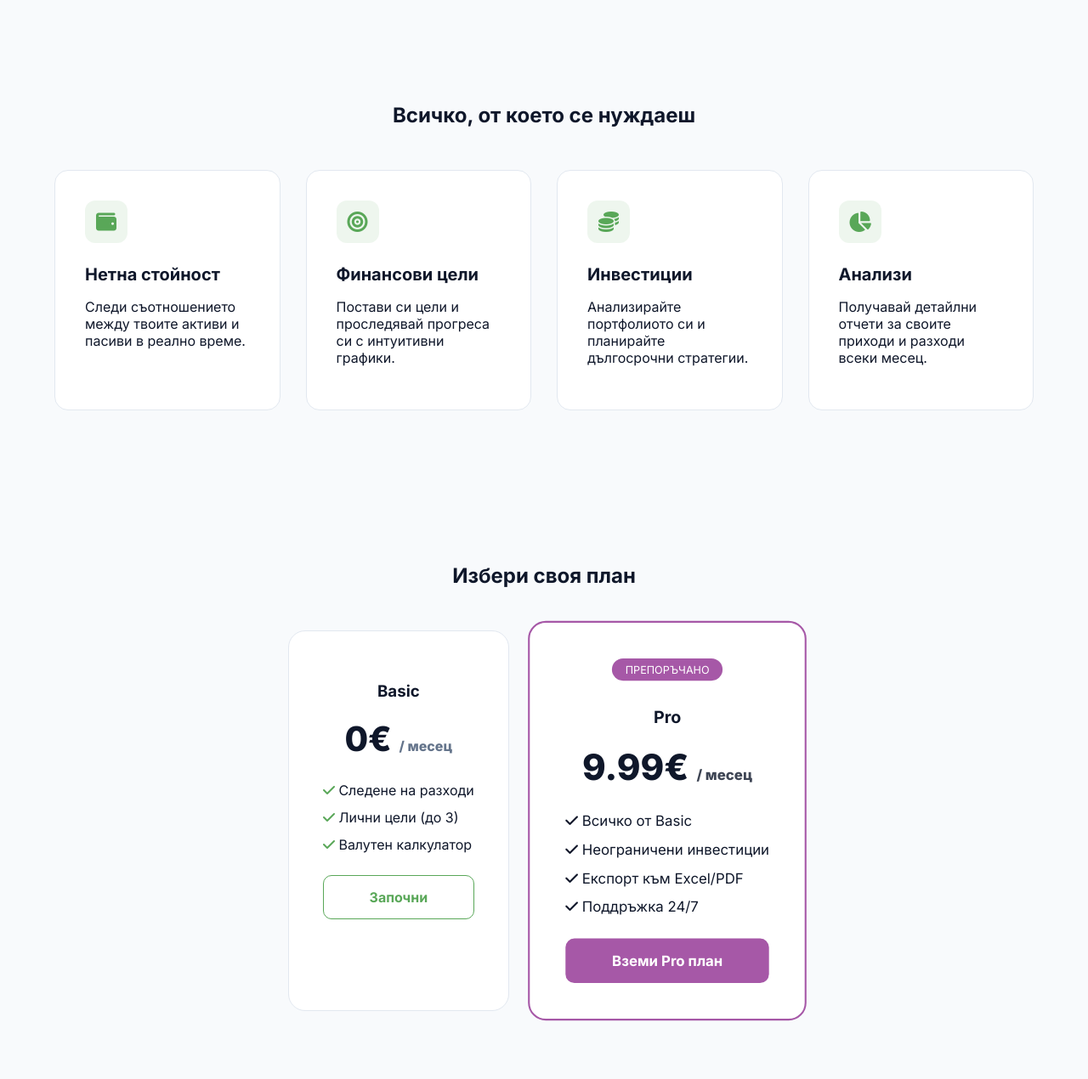
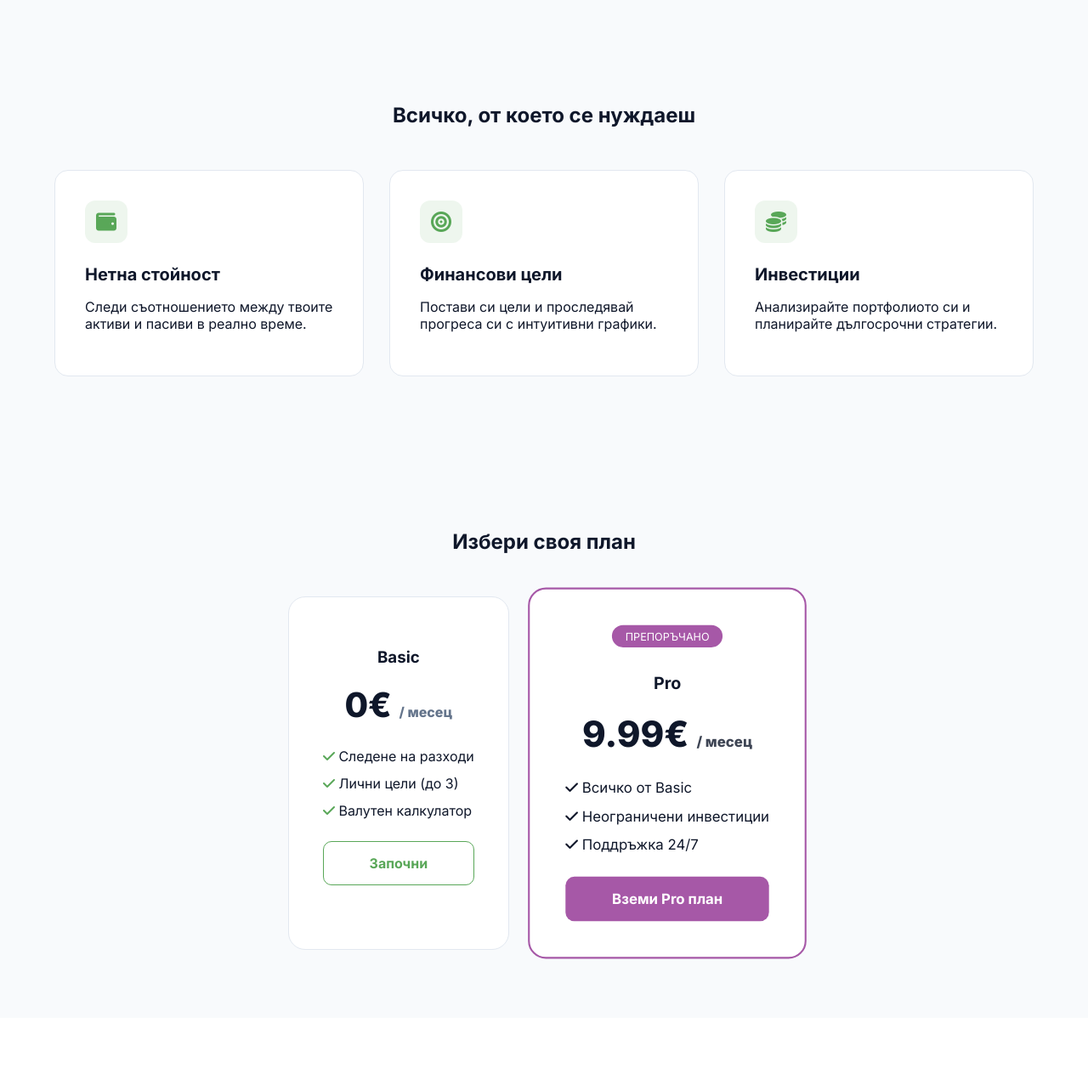
Before and after one commit to kolev-dev/Financial-Planner, a PHP site: page / in a window 1280 px wide. Shown: the part 672-1942 px from the top of the page at 85% size. After the commit the page ends 1801 px from the top, so only its background shows below. Run offline with PHP 8.4, Linux system fonts and the light colour scheme.

Commit message:
Update index.php

```diff
--- a/index.php
+++ b/index.php
@@ -228,11 +228,11 @@
                 <h3>Инвестиции</h3>
                 <p>Анализирайте портфолиото си и планирайте дългосрочни стратегии.</p>
             </div>
-            <div class="feature-card">
+            <!-- <div class="feature-card">
                 <div class="icon"><i class="fas fa-chart-pie"></i></div>
                 <h3>Анализи</h3>
                 <p>Получавай детайлни отчети за своите приходи и разходи всеки месец.</p>
-            </div>
+            </div> -->
         </div>
     </section>
 
@@ -258,7 +258,6 @@
                 <ul style="text-align: left; list-style: none; padding: 0; line-height: 2;">
                     <li><i class="fas fa-check"></i> Всичко от Basic</li>
                     <li><i class="fas fa-check"></i> Неограничени инвестиции</li>
-                    <li><i class="fas fa-check"></i> Експорт към Excel/PDF</li>
                     <li><i class="fas fa-check"></i> Поддръжка 24/7</li>
                 </ul>
                 <a href="register.php" class="btn-full btn-pro">Вземи Pro план</a>
```
